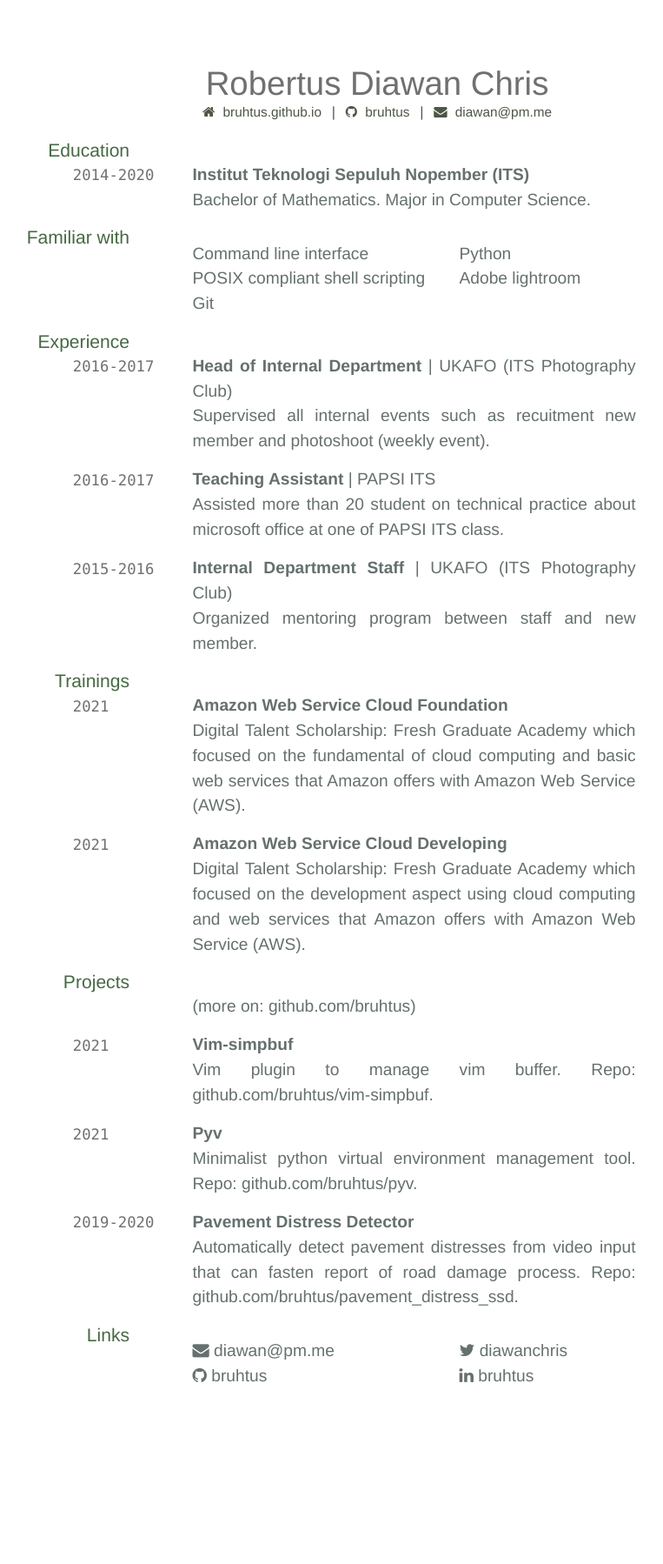
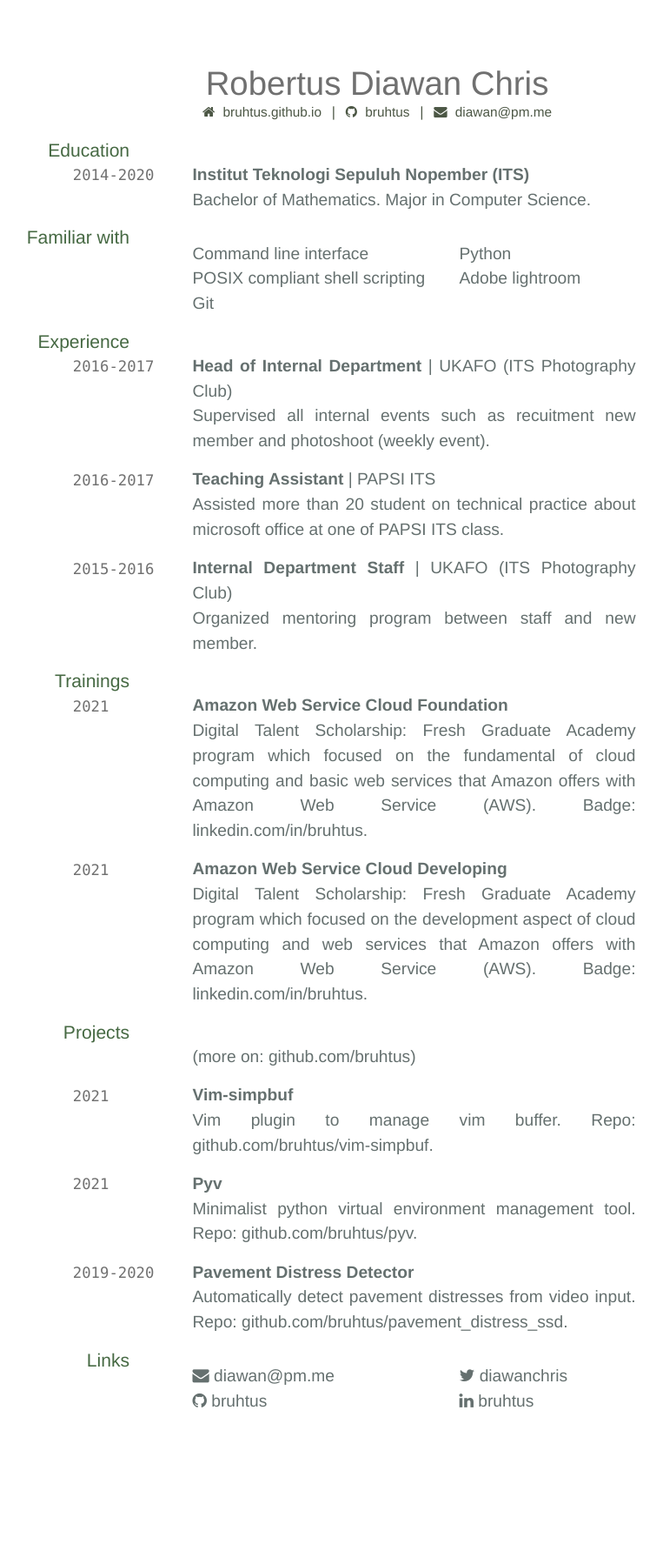
Before and after one commit to TimoTSchmidt/test3, a Jekyll site: the page built from index.md, in a window 1280 px wide. Shown: the whole page at 87% size, without its empty margins (206-969 px from the left). Built offline with Jekyll 4.4.1, drawn with Linux system fonts in a browser that asks for light colours; nearby versions of some CDN libraries; before the commit the page ends 1770 px from its top, so only the background shows below that.

Commit message:
Simplify trainings and projects explanation

```diff
--- a/index.md
+++ b/index.md
@@ -47,11 +47,11 @@ Organized mentoring program between staff and new member.
 
 `2021`
 __Amazon Web Service Cloud Foundation__ <br>
-Digital Talent Scholarship: Fresh Graduate Academy which focused on the fundamental of cloud computing and basic web services that Amazon offers with Amazon Web Service (AWS).
+Digital Talent Scholarship: Fresh Graduate Academy program which focused on the fundamental of cloud computing and basic web services that Amazon offers with Amazon Web Service (AWS). Badge: [linkedin.com/in/bruhtus](https://www.linkedin.com/in/bruhtus/).
 
 `2021`
 __Amazon Web Service Cloud Developing__ <br>
-Digital Talent Scholarship: Fresh Graduate Academy which focused on the development aspect using cloud computing and web services that Amazon offers with Amazon Web Service (AWS).
+Digital Talent Scholarship: Fresh Graduate Academy program which focused on the development aspect of cloud computing and web services that Amazon offers with Amazon Web Service (AWS). Badge: [linkedin.com/in/bruhtus](https://www.linkedin.com/in/bruhtus/).
 
 ## Projects
 <br>
@@ -67,7 +67,7 @@ Minimalist python virtual environment management tool. Repo: [github.com/bruhtus
 
 `2019-2020`
 __Pavement Distress Detector__ <br>
-Automatically detect pavement distresses from video input that can fasten report of road damage process. Repo: [github.com/bruhtus/pavement_distress_ssd](https://github.com/bruhtus/pavement_distress_ssd).
+Automatically detect pavement distresses from video input. Repo: [github.com/bruhtus/pavement_distress_ssd](https://github.com/bruhtus/pavement_distress_ssd).
 
 <!-- ## Areas of expertise
 
```
